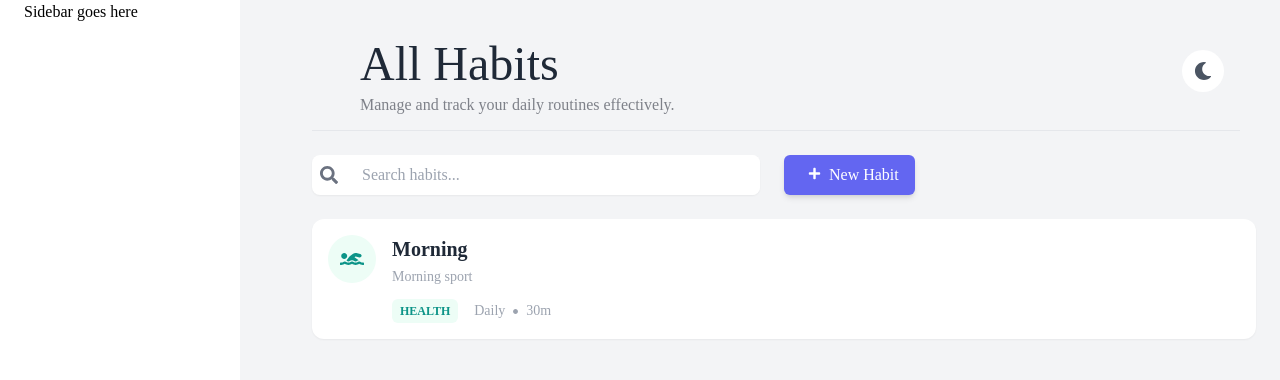
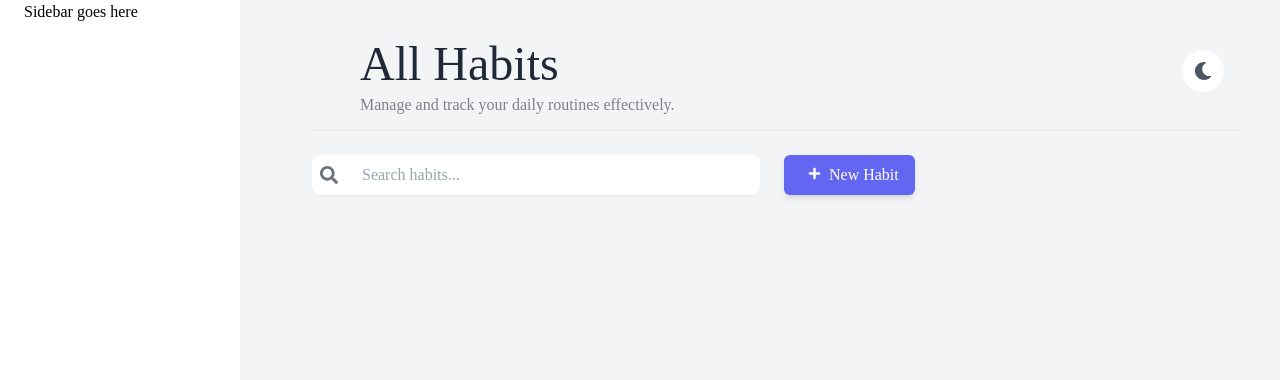
Before and after one commit to AbdulQaharRahmani/HabitTracker, a React (Vite) app in the folder frontend/: page / in a window 1280 px wide. Shown: the top 380 px of the page. Built offline with nearby package versions, Linux system fonts and the light colour scheme.

Commit message:
feat: new AddHabit component added, bugs fixed #36

```diff
--- a/frontend/src/App.jsx
+++ b/frontend/src/App.jsx
@@ -1,3 +1,4 @@
+import { useState } from 'react'
 import Header from './components/Header.jsx';
 import DarkMode from './components/DarkMode.jsx';
 import Search from './components/Search.jsx';
@@ -5,6 +6,12 @@ import HabitCard from './components/HabitCard.jsx';
 import AddHabit from './components/AddHabit.jsx';
 
 function App() {
+  const [habits, setHabits] = useState([]);
+
+  const handleAddHabit = (newHabit) => {
+    setHabits((prevHabits) => [...prevHabits, newHabit]);
+  };
+
   return (
     <div className="grid grid-cols-[240px_1fr] min-h-screen">
 
@@ -24,20 +31,16 @@ function App() {
         <hr className="my-4 ml-12 mr-4 border-gray-200" />
 
         {/* Search , View, AddHabit*/}
-        <div className="ml-12 my-6 grid grid-cols-2 ">
+        <div className="ml-12 my-6 grid grid-cols-2 items-center">
           <Search />
-          <AddHabit />
+          <AddHabit onAddHabit={handleAddHabit} />
         </div>
 
-        {/* Habit list of Cards*/}
+        {/* Habit list */}
         <div className="ml-12 mt-6 space-y-4">
-          <HabitCard
-            title="Morning"
-            description="Morning sport"
-            category="Health"
-            time="Daily"
-            duration="30m"
-          />
+          {habits.map((habit) => (
+            <HabitCard key={habit.id} {...habit} />
+          ))}
         </div>
 
       </div>
```
